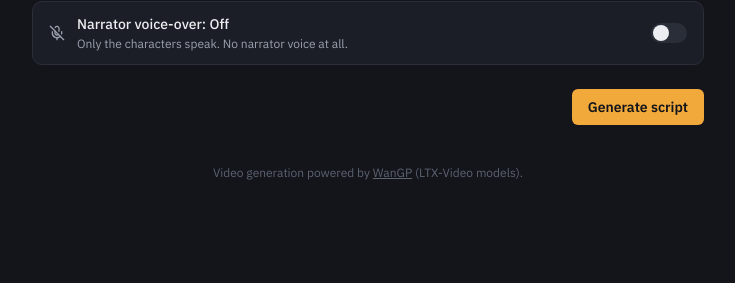
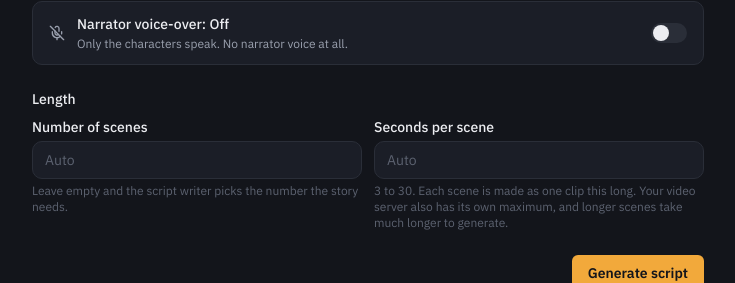
Before and after one commit to onyedikadavid/AI_movie_generator_frontend, a Next.js app: page /projects/new in a window 1280 px wide. Shown: the part 764-1047 px from the top of the page, without its empty margins (272-1007 px from the left). Before the commit the page ends 977 px from the top, so only its background shows below. Built offline with nearby package versions, Linux system fonts and the light colour scheme; no server answers.

Commit message:
this is version 2 upgrade commit 13

```diff
--- a/app/projects/[id]/edit/page.tsx
+++ b/app/projects/[id]/edit/page.tsx
@@ -15,6 +15,7 @@ import { RunControls } from "@/components/RunControls";
 import { ErrorDetails } from "@/components/ErrorDetails";
 import { VideoModePicker } from "@/components/VideoModePicker";
 import { NarratorToggle } from "@/components/NarratorToggle";
+import { ScenePlanFields } from "@/components/ScenePlanFields";
 import type { VideoMode } from "@/lib/types";
 
 export default function EditProjectPage() {
@@ -24,6 +25,7 @@ export default function EditProjectPage() {
   const [busyAction, setBusyAction] = useState<"start" | "fresh" | null>(null);
   const [startError, setStartError] = useState<string | null>(null);
   const [savingMode, setSavingMode] = useState(false);
+  const [secondsText, setSecondsText] = useState<string | null>(null);
 
   useEffect(() => {
     if (gone) router.replace("/");
@@ -75,6 +77,23 @@ export default function EditProjectPage() {
       await refresh();
     } catch (e) {
       setStartError(e instanceof ApiError ? e.message : "Couldn't change the generation mode.");
+    } finally {
+      setSavingMode(false);
+    }
+  }
+
+  async function saveSeconds() {
+    if (secondsText === null) return;
+    const n = secondsText ? Number(secondsText) : null;
+    if ((n ?? null) === (project!.scene_seconds ?? null)) { setSecondsText(null); return; }
+    setSavingMode(true);
+    setStartError(null);
+    try {
+      await api.updateProjectSettings(project!.id, { scene_seconds: n });
+      await refresh();
+      setSecondsText(null);
+    } catch (e) {
+      setStartError(e instanceof ApiError ? e.message : "Couldn't change the scene length.");
     } finally {
       setSavingMode(false);
     }
@@ -228,6 +247,19 @@ export default function EditProjectPage() {
           {project.status === "COMPLETED" ? " Switching re-renders the scenes the next time you regenerate." : ""}
         </p>
         <VideoModePicker value={project.video_mode ?? "i2v"} onChange={changeMode} disabled={locked} busy={savingMode} />
+        <div className="mt-3" onBlur={saveSeconds}>
+          <ScenePlanFields
+            hideCount
+            sceneCount=""
+            onSceneCount={() => {}}
+            sceneSeconds={secondsText ?? String(project.scene_seconds ?? "")}
+            onSceneSeconds={setSecondsText}
+            disabled={locked || savingMode}
+          />
+          <p className="mt-1 text-xs text-paper-faint">
+            This script has {project.scenes.length} scenes (chosen when the project was created).
+          </p>
+        </div>
         <div className="mt-3">
           <NarratorToggle value={project.narrator_enabled ?? false} onChange={changeNarrator} disabled={locked} busy={savingMode} />
         </div>
--- a/app/projects/[id]/player/page.tsx
+++ b/app/projects/[id]/player/page.tsx
@@ -2,9 +2,9 @@
 
 import { useEffect, useState } from "react";
 import { useParams, useRouter } from "next/navigation";
-import { AlertTriangle, Loader2, Pencil, RotateCcw } from "lucide-react";
+import { AlertTriangle, Download, Loader2, Pencil, RotateCcw } from "lucide-react";
 import { useProjectPolling } from "@/hooks/useProjectPolling";
-import { mediaUrl, api, ApiError } from "@/lib/api";
+import { mediaUrl, api, ApiError, downloadFile } from "@/lib/api";
 import { describeRun } from "@/lib/runState";
 import { ProgressTracker } from "@/components/ProgressTracker";
 import { StatusBadge } from "@/components/StatusBadge";
@@ -164,10 +164,11 @@ export default function PlayerPage() {
       )}
 
       <section>
-        <h2 className="font-display text-lg text-paper">Scene keyframes</h2>
+        <h2 className="font-display text-lg text-paper">Scenes</h2>
         <div className="mt-4 grid grid-cols-2 gap-3 sm:grid-cols-3 md:grid-cols-4">
           {project.scenes.map((scene) => {
             const img = mediaUrl(scene.image_path);
+            const clip = scene.render_status === "DONE" ? mediaUrl(scene.video_path) : null;
             return (
               <div key={scene.id} className="overflow-hidden rounded-card border border-ink-border bg-ink-surface">
                 <div className="flex aspect-video items-center justify-center bg-ink-raised text-paper-faint">
@@ -177,13 +178,27 @@ export default function PlayerPage() {
                   ) : scene.render_status === "RENDERING" && view.running ? (
                     <Loader2 className="h-4 w-4 animate-spin" />
                   ) : (
-                    <span className="text-[11px]">not drawn yet</span>
+                    <span className="text-[11px]">not ready yet</span>
                   )}
                 </div>
                 <div className="flex items-center justify-between px-2.5 py-1.5">
                   <span className="font-mono text-xs text-tally">{String(scene.scene_number).padStart(2, "0")}</span>
                   <span className="truncate text-xs text-paper-faint">{scene.location}</span>
                 </div>
+                {clip && (
+                  <div className="flex gap-1 border-t border-ink-border px-2.5 py-1.5">
+                    <a href={clip} target="_blank" rel="noreferrer" className="text-xs text-paper-muted hover:text-paper">
+                      Play
+                    </a>
+                    <button
+                      type="button"
+                      onClick={() => downloadFile(clip, `scene_${String(scene.scene_number).padStart(2, "0")}.mp4`)}
+                      className="ml-auto inline-flex items-center gap-1 text-xs text-tally hover:underline"
+                    >
+                      <Download className="h-3 w-3" /> Download
+                    </button>
+                  </div>
+                )}
               </div>
             );
           })}
--- a/app/projects/new/page.tsx
+++ b/app/projects/new/page.tsx
@@ -7,6 +7,7 @@ import { api, ApiError } from "@/lib/api";
 import { Button } from "@/components/Button";
 import { VideoModePicker } from "@/components/VideoModePicker";
 import { NarratorToggle } from "@/components/NarratorToggle";
+import { ScenePlanFields } from "@/components/ScenePlanFields";
 import type { VideoMode } from "@/lib/types";
 
 const KIDS_GENRE = "Kids / Family";
@@ -23,6 +24,8 @@ export default function NewProjectPage() {
   const [visualStyle, setVisualStyle] = useState("");
   const [videoMode, setVideoMode] = useState<VideoMode>("i2v");
   const [narrator, setNarrator] = useState(false);
+  const [sceneCount, setSceneCount] = useState("");
+  const [sceneSeconds, setSceneSeconds] = useState("");
   const [audioFile, setAudioFile] = useState<File | null>(null);
   const [recording, setRecording] = useState(false);
   const [submitting, setSubmitting] = useState(false);
@@ -73,6 +76,8 @@ export default function NewProjectPage() {
         visualStyle: visualStyle || undefined,
         videoMode,
         narratorEnabled: narrator,
+        sceneCount: sceneCount ? Number(sceneCount) : undefined,
+        sceneSeconds: sceneSeconds ? Number(sceneSeconds) : undefined,
       });
       router.push(`/projects/${project.id}/edit`);
     } catch (e) {
@@ -171,6 +176,16 @@ export default function NewProjectPage() {
           <NarratorToggle value={narrator} onChange={setNarrator} />
         </div>
 
+        <div>
+          <p className="mb-2 text-sm font-medium text-paper">Length</p>
+          <ScenePlanFields
+            sceneCount={sceneCount}
+            onSceneCount={setSceneCount}
+            sceneSeconds={sceneSeconds}
+            onSceneSeconds={setSceneSeconds}
+          />
+        </div>
+
         {error && (
           <div className="rounded-card border border-cut/40 bg-cut/10 px-4 py-3 text-sm text-cut">{error}</div>
         )}
--- /dev/null
+++ b/components/ScenePlanFields.tsx
@@ -0,0 +1,57 @@
+"use client";
+
+const box =
+  "w-full rounded-card border border-ink-border bg-ink-surface px-3 py-2 text-sm text-paper placeholder:text-paper-faint focus:border-tally focus:outline-none disabled:cursor-not-allowed disabled:opacity-60";
+
+/** Optional numbers: leave a box empty for "automatic". Values are kept as text so the box can be cleared. */
+export function ScenePlanFields({
+  sceneCount,
+  onSceneCount,
+  sceneSeconds,
+  onSceneSeconds,
+  secondsPlaceholder = "Auto",
+  hideCount,
+  disabled,
+}: {
+  sceneCount: string;
+  onSceneCount: (v: string) => void;
+  sceneSeconds: string;
+  onSceneSeconds: (v: string) => void;
+  secondsPlaceholder?: string;
+  hideCount?: boolean;
+  disabled?: boolean;
+}) {
+  const digits = (v: string) => v.replace(/[^0-9]/g, "").slice(0, 2);
+  return (
+    <div className={`grid grid-cols-1 gap-3 ${hideCount ? "" : "sm:grid-cols-2"}`}>
+      {!hideCount && (
+        <label className="block">
+          <span className="mb-1 block text-sm font-medium text-paper">Number of scenes</span>
+          <input
+            inputMode="numeric"
+            value={sceneCount}
+            onChange={(e) => onSceneCount(digits(e.target.value))}
+            placeholder="Auto"
+            disabled={disabled}
+            className={box}
+          />
+          <span className="mt-1 block text-xs text-paper-faint">Leave empty and the script writer picks the number the story needs.</span>
+        </label>
+      )}
+      <label className="block">
+        <span className="mb-1 block text-sm font-medium text-paper">Seconds per scene</span>
+        <input
+          inputMode="numeric"
+          value={sceneSeconds}
+          onChange={(e) => onSceneSeconds(digits(e.target.value))}
+          placeholder={secondsPlaceholder}
+          disabled={disabled}
+          className={box}
+        />
+        <span className="mt-1 block text-xs text-paper-faint">
+          3 to 30. Each scene is made as one clip this long. Your video server also has its own maximum, and longer scenes take much longer to generate.
+        </span>
+      </label>
+    </div>
+  );
+}
--- a/lib/api.ts
+++ b/lib/api.ts
@@ -64,6 +64,8 @@ export const api = {
     visualStyle?: string;
     videoMode?: VideoMode;
     narratorEnabled?: boolean;
+    sceneCount?: number;
+    sceneSeconds?: number;
   }): Promise<ProjectResponse> {
     const form = new FormData();
     if (input.prompt) form.append("prompt", input.prompt);
@@ -72,13 +74,15 @@ export const api = {
     if (input.tone) form.append("tone", input.tone);
     if (input.visualStyle) form.append("visual_style", input.visualStyle);
     if (input.videoMode) form.append("video_mode", input.videoMode);
+    if (input.sceneCount) form.append("scene_count", String(input.sceneCount));
+    if (input.sceneSeconds) form.append("scene_seconds", String(input.sceneSeconds));
     if (input.narratorEnabled !== undefined) form.append("narrator_enabled", String(input.narratorEnabled));
 
     return fetch(`${API_V1}/projects`, { method: "POST", body: form }).then(handle<ProjectResponse>);
   },
 
   /** Change how the project is generated (image first vs text-to-video). Takes effect on the next run. */
-  updateProjectSettings(id: string, payload: { video_mode?: VideoMode; narrator_enabled?: boolean }): Promise<ProjectResponse> {
+  updateProjectSettings(id: string, payload: { video_mode?: VideoMode; narrator_enabled?: boolean; scene_seconds?: number | null }): Promise<ProjectResponse> {
     return fetch(`${API_V1}/projects/${id}`, {
       method: "PATCH",
       headers: { "Content-Type": "application/json" },
@@ -135,6 +139,24 @@ export const api = {
   },
 };
 
+/** Save a remote or local video as a file (fetch -> blob, so it downloads even from another domain). */
+export async function downloadFile(url: string, filename: string): Promise<void> {
+  try {
+    const res = await fetch(url);
+    if (!res.ok) throw new Error(String(res.status));
+    const blob = await res.blob();
+    const a = document.createElement("a");
+    a.href = URL.createObjectURL(blob);
+    a.download = filename;
+    document.body.appendChild(a);
+    a.click();
+    a.remove();
+    setTimeout(() => URL.revokeObjectURL(a.href), 10000);
+  } catch {
+    window.open(url, "_blank");   // last resort: open it, the browser's own Save works from there
+  }
+}
+
 /** Resolve a backend-relative storage path (or an already-absolute URL) into a fetchable URL. */
 export function mediaUrl(path: string | null | undefined): string | null {
   if (!path) return null;
--- a/lib/types.ts
+++ b/lib/types.ts
@@ -99,6 +99,8 @@ export interface ProjectResponse extends RunState {
   /** null = the server default (usually image first). */
   video_mode: VideoMode | null;
   narrator_enabled: boolean | null;
+  scene_count: number | null;
+  scene_seconds: number | null;
   created_at: string;
 }
 
```
